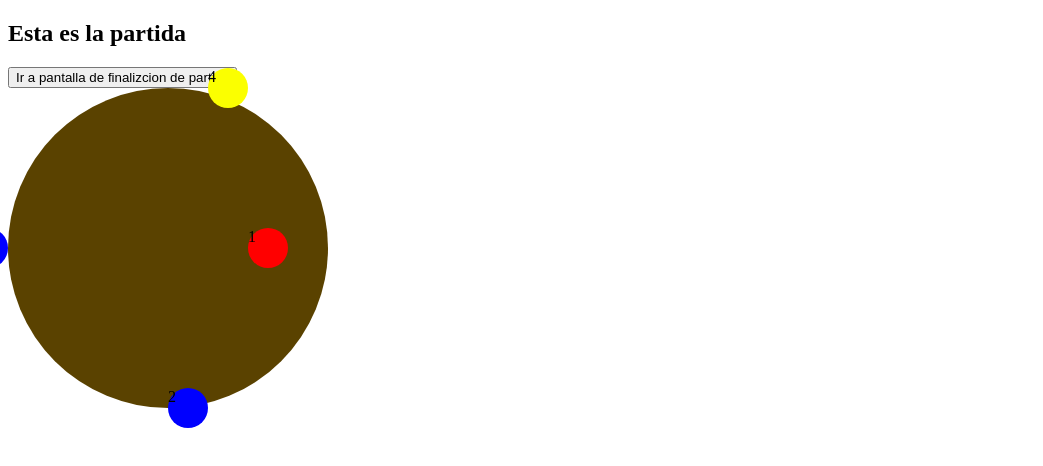
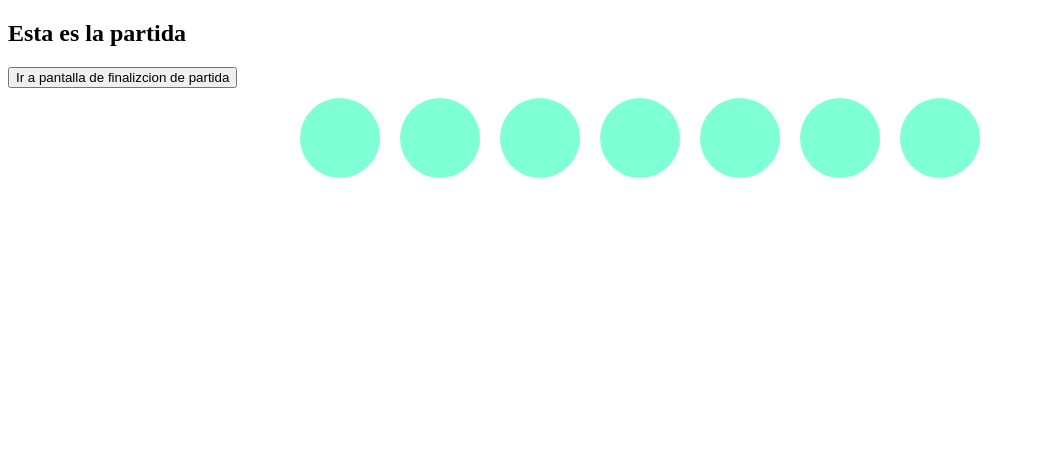
Before and after one commit to Ing-Soft-1-Miguelito-amigo/la-cosa-client, a React app: page /game in a window 1280 px wide. Shown: the top 466 px of the page, without its empty margins (0-1043 px from the left). Built offline with nearby package versions, Linux system fonts and the light colour scheme; the HTML template or start-up script is replaced by a standard one.

Commit message:
Agregar interfaz de partida

```diff
--- a/src/components/game/Game.jsx
+++ b/src/components/game/Game.jsx
@@ -1,5 +1,16 @@
 import { useNavigate } from "react-router-dom";
-import Table from "./table/Table";
+import styles from "./game.module.css";
+import Player from "./players/Player";
+
+const players = [
+    { id: 1, name: "juan", alive: true, quarantine: false, tablePosition: 1 },
+    { id: 2, name: "pedro", alive: true, quarantine: false, tablePosition: 2 },
+    { id: 3, name: "pablo", alive: true, quarantine: false, tablePosition: 3 },
+    { id: 4, name: "roman", alive: true, quarantine: false, tablePosition: 4 },
+    { id: 5, name: "roman2", alive: true, quarantine: false, tablePosition: 5 },
+    { id: 6, name: "roman3", alive: true, quarantine: false, tablePosition: 6 },
+    { id: 7, name: "roman4", alive: true, quarantine: false, tablePosition: 7 },
+];
 
 const Game = () => {
     const navigate = useNavigate()
@@ -13,8 +24,15 @@ const Game = () => {
                 <h2>Esta es la partida</h2>
                 <button onClick={ gotoEndOfGame }>Ir a pantalla de finalizcion de partida</button>
             </div>
-            <div>
-                <Table></Table>
+            <div className={styles.playersContainer}>
+                {players.map((player) => {
+                    return (
+                            <Player
+                                key={player.id}
+                                name={player.name}
+                            />
+                    )
+                })}
             </div>
         </div>
     )
--- /dev/null
+++ b/src/components/game/game.module.css
@@ -0,0 +1,15 @@
+.game {
+    display: flex;
+    flex-direction: column;
+    align-items: center;
+    justify-content: center;
+    height: 55vh;
+    position: relative;
+}
+
+.playersContainer {
+    display: flex;
+    align-items: center;
+    justify-content: center;
+    flex-wrap: wrap;
+}
--- /dev/null
+++ b/src/components/game/players/Player.jsx
@@ -0,0 +1,30 @@
+import { useState, useEffect } from "react";
+import styles from "./player.module.css";
+
+const Player = ({ name, tablePosition }) => {
+    const [isAlive, setIsAlive] = useState(true)
+    const [turn, setTurn] = useState(false)
+
+    useEffect(() =>{
+        // retrieve api data
+        const apiData = {   gameId: 1,
+                            name: "partidita",
+                            state: 0,
+                            turnOwner: 2,
+                            players: [  {name: "augusto", position: 1, alive: true, quarantine: false},
+                                        {name: "corazondemiel", position: 2, alive: true, quarantine: false}]
+                        };
+        // filter api data per player (?
+        const playerData = {name: "augusto", position: 1, alive: true, quarantine: false, turnOwner: 2}
+        setIsAlive(playerData.alive)
+        setTurn(playerData.turnOwner == tablePosition)
+    }, [])
+
+    return (
+        <div className={styles.playerStyle}>
+            <span className={styles.playerText}>{tablePosition}</span>
+        </div>
+    )
+}
+
+export default Player;
--- /dev/null
+++ b/src/components/game/players/player.module.css
@@ -0,0 +1,16 @@
+.playerStyle {
+    display: flex;
+    align-items: center;
+    justify-content: center;
+    height: 80px;
+    width: 80px;
+    border-radius: 50%;
+    margin: 10px;
+    background-color: aquamarine;
+}
+
+.playerText {
+    font-size: 16px;
+    font-weight: bold;
+    color: #333;
+}
--- a/src/components/game/table/Chair.jsx
+++ /dev/null
@@ -1,23 +0,0 @@
-import style from "./chair.module.css"
-
-const Chair = ({ state, order, angle }) => {
-    const radius = 160;
-    const cosang = Math.cos(angle * (order - 1));
-    const senang = Math.sin(angle * (order - 1));
-
-    const positionStyle = {
-      position: "relative",
-      top: `${senang * radius}px`,
-      left: `${cosang * radius}px`,
-    };
-
-    console.log(`order: ${order} left: ${positionStyle.left} top: ${positionStyle.top} cosang: ${cosang}, senang: ${senang}`)
-
-    return (
-      <div className={`${style.chairStyle} ${style[state]}`} style={positionStyle}>
-        {order}
-      </div>
-    );
-  };
-
-export default Chair;
--- a/src/components/game/table/Table.jsx
+++ /dev/null
@@ -1,31 +0,0 @@
-import React from "react";
-import Chair from "./Chair";
-import style from "./table.module.css";
-
-const players = [
-  { id: 1, name: "juan", state: "dead", order: 1 },
-  { id: 2, name: "pedro", state: "alive", order: 3 },
-  { id: 3, name: "pablo", state: "alive", order: 2 },
-  { id: 4, name: "roman", state: "turn", order: 4 },
-];
-
-const angle = (2*Math.PI) / players.length
-console.log(angle)
-const Table = () => {
-  return (
-    <div className={`${style.tableStyle} ${style.tableContainer}`}>
-      {players.map((player, index) => {
-        return (
-          <div key={player.id}>
-            <Chair state={player.state} order={player.order} angle={angle}>
-              {player.order}
-            </Chair>
-          </div>
-        );
-      })}
-    </div>
-  );
-};
-
-
-export default Table;
--- a/src/components/game/table/chair.module.css
+++ /dev/null
@@ -1,18 +0,0 @@
-.chairStyle {
-    display: flex;
-    width: 40px;
-    height: 40px;
-    border-radius: 100%;
-}
-
-.dead {
-    background-color: #FF0000;
-}
-
-.alive {
-    background-color: #0000FF;
-}
-
-.turn {
-    background-color: #fbff00;
-}
--- a/src/components/game/table/table.module.css
+++ /dev/null
@@ -1,14 +0,0 @@
-.tableContainer {
-    display: flex;
-    justify-content: center;
-    align-items: center;
-    height: 55vh;
-    position: relative;
-}
-
-.tableStyle {
-    width: 320px;
-    height: 320px;
-    background-color: #5a4200;
-    border-radius: 50%;
-}
```
Also changed, not shown: src/components/game/chat/Chat.jsx (deleted), src/components/game/game.css (deleted).
